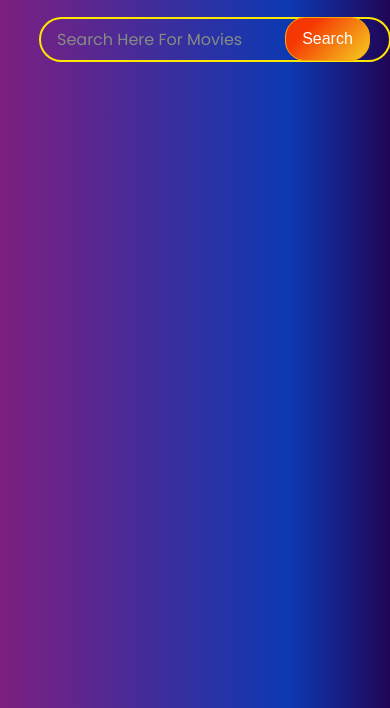
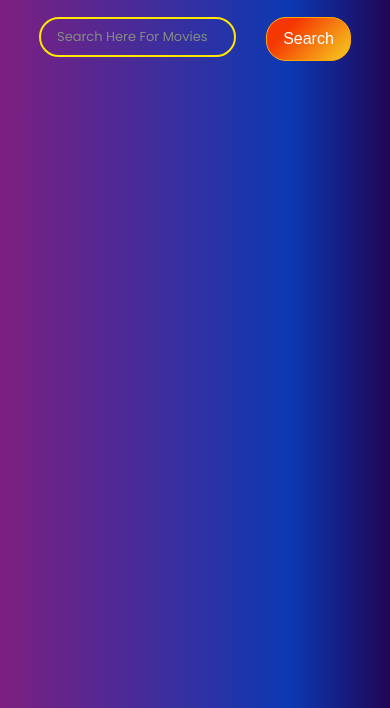
Before and after one commit to kiranjith33/Movies-Search-Engine, a plain HTML site: page index.html in a window 390 px wide. Shown: the part 136-844 px from the top of the page. Drawn offline with Linux system fonts and the light colour scheme; no server answers.

Commit message:
Add files via upload

```diff
--- a/style.css
+++ b/style.css
@@ -166,13 +166,15 @@ header{
             position: absolute;
             margin-left: -356px;
             margin-top: 137px;
+            width: 197px;
+            font-size: 13px;
             margin-left: -335px;
         }
         .search-btn {
             padding-top: 1px;
             position: absolute;
             /* padding-left: 657px; */
-            margin-left: -89px;
+            margin-left: -108px;
             margin-top: 137px;
         }
 
```
